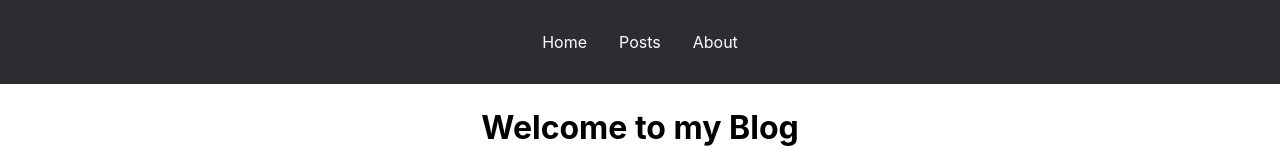
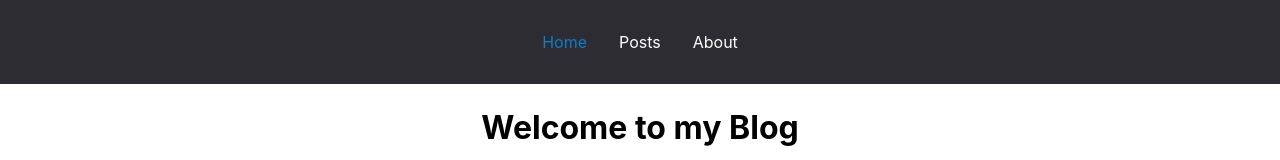
Before and after one commit to NickPaferov/blog, a Next.js app: page / in a window 1280 px wide. Shown: the top 160 px of the page. Built offline with nearby package versions, Linux system fonts and the light colour scheme.

Commit message:
Add client component Navigation

```diff
--- a/src/components/Header.tsx
+++ b/src/components/Header.tsx
@@ -1,11 +1,15 @@
-import Link from 'next/link';
+import Navigation from '@/components/Navigation';
+
+const navItems = [
+  { label: 'Home', href: '/' },
+  { label: 'Posts', href: '/posts' },
+  { label: 'About', href: '/about' },
+];
 
 export default function Header() {
   return (
     <header>
-      <Link href="/">Home</Link>
-      <Link href="/posts">Posts</Link>
-      <Link href="/about">About</Link>
+      <Navigation navLinks={navItems} />
     </header>
   );
 }
--- /dev/null
+++ b/src/components/Navigation.tsx
@@ -0,0 +1,29 @@
+'use client';
+
+import { usePathname } from 'next/navigation';
+import Link from 'next/link';
+
+type NavLinkType = {
+  label: string;
+  href: string;
+};
+
+type PropsType = {
+  navLinks: NavLinkType[];
+};
+
+export default function Navigation({ navLinks }: PropsType) {
+  const pathName = usePathname();
+  return (
+    <>
+      {navLinks.map((navLink) => {
+        const isActive = pathName === navLink.href;
+        return (
+          <Link key={navLink.label} href={navLink.href} className={isActive ? 'active' : ''}>
+            {navLink.label}
+          </Link>
+        );
+      })}
+    </>
+  );
+}
```
